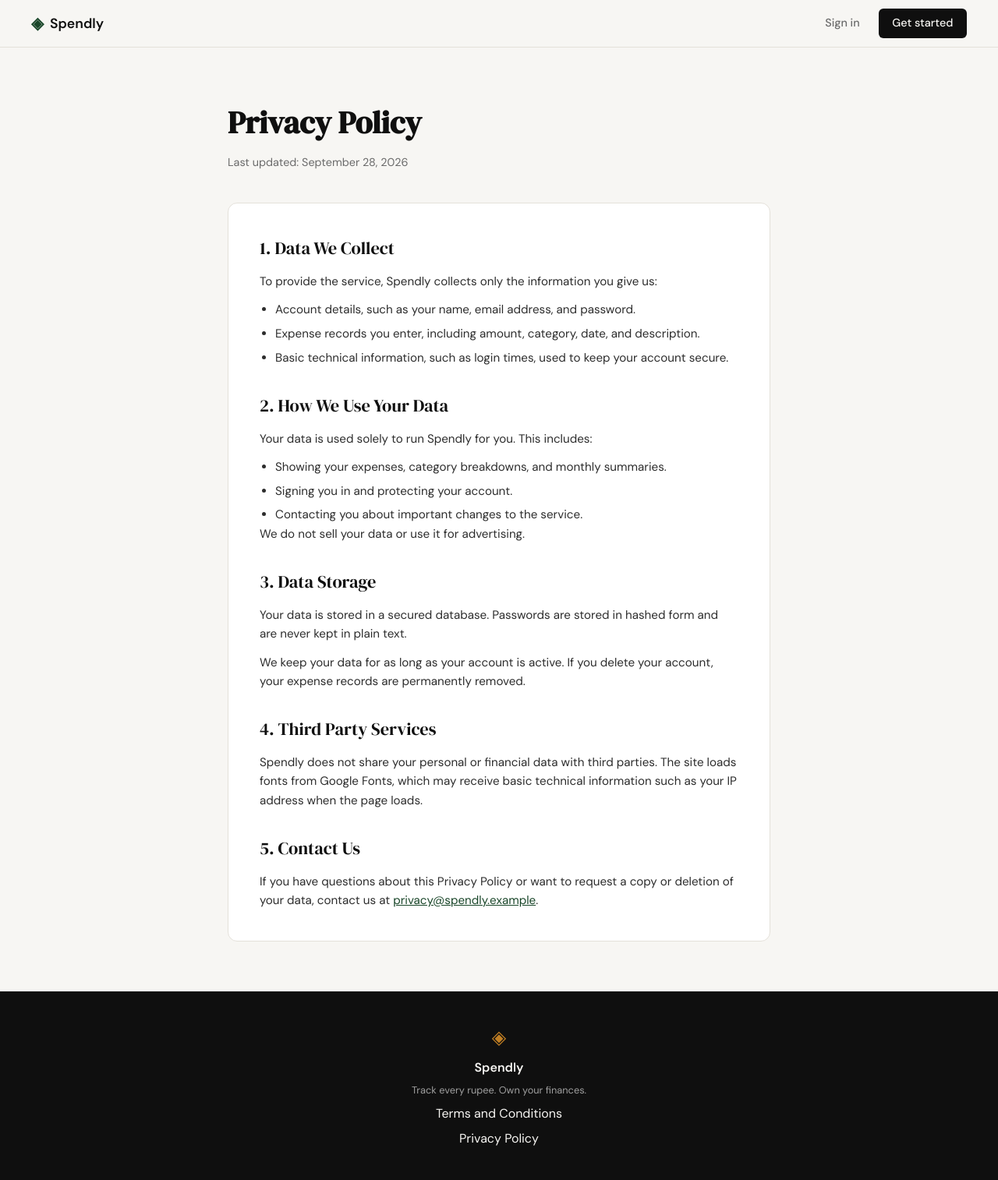
After one commit to pbhujbal-Arc/spendly, a Flask app: page /privacy in a window 1280 px wide. The commit adds this page. Shown: the whole page at 78% size. Run offline with Flask 3, Linux system fonts and the light colour scheme.

Commit message:
landing: add privacy policy page and route
Co-Authored-By: Claude Opus 5.5 <noreply@anthropic.com>

```diff
--- a/app.py
+++ b/app.py
@@ -25,6 +25,11 @@ def login():
 @app.route("/terms")
 def terms():
     return render_template("terms.html")
+
+
+@app.route("/privacy")
+def privacy():
+    return render_template("privacy.html")
 
 
 # ------------------------------------------------------------------ #
--- a/static/css/style.css
+++ b/static/css/style.css
@@ -508,6 +508,73 @@ a { color: inherit; text-decoration: none; }
 }
 
 /* ------------------------------------------------------------------ */
+/* Legal pages                                                         */
+/* ------------------------------------------------------------------ */
+
+.legal-section {
+    max-width: 760px;
+    margin: 0 auto;
+    padding: 4rem 2rem;
+}
+
+.legal-header { margin-bottom: 2.5rem; }
+
+.legal-title {
+    font-family: var(--font-display);
+    font-size: 2.5rem;
+    color: var(--ink);
+    margin-bottom: 0.5rem;
+}
+
+.legal-updated {
+    font-size: 0.9rem;
+    color: var(--ink-muted);
+}
+
+.legal-card {
+    background: var(--paper-card);
+    border: 1px solid var(--border);
+    border-radius: var(--radius-md);
+    padding: 2.5rem;
+}
+
+.legal-card h2 {
+    font-family: var(--font-display);
+    font-size: 1.4rem;
+    font-weight: 400;
+    color: var(--ink);
+    margin: 2rem 0 0.75rem;
+}
+
+.legal-card h2:first-child { margin-top: 0; }
+
+.legal-card p,
+.legal-card li {
+    color: var(--ink-soft);
+    font-size: 0.95rem;
+}
+
+.legal-card p + p { margin-top: 0.75rem; }
+
+.legal-card a {
+    color: var(--accent);
+    text-decoration: underline;
+}
+
+.legal-card ul {
+    margin: 0.75rem 0 0 1.25rem;
+    display: flex;
+    flex-direction: column;
+    gap: 0.4rem;
+}
+
+@media (max-width: 600px) {
+    .legal-section { padding: 2.5rem 1rem; }
+    .legal-card { padding: 1.5rem; }
+    .legal-title { font-size: 2rem; }
+}
+
+/* ------------------------------------------------------------------ */
 /* Responsive                                                          */
 /* ------------------------------------------------------------------ */
 
--- a/templates/base.html
+++ b/templates/base.html
@@ -35,7 +35,7 @@
             <span class="footer-name">Spendly</span>
             <p class="footer-copy">Track every rupee. Own your finances.</p>
             <a href="{{ url_for('terms') }}">Terms and Conditions</a>
-            <a href="#">Privacy Policy</a>
+            <a href="{{ url_for('privacy') }}">Privacy Policy</a>
         </div>
     </footer>
 
--- /dev/null
+++ b/templates/privacy.html
@@ -0,0 +1,63 @@
+{% extends "base.html" %}
+
+{% block title %}Privacy Policy — Spendly{% endblock %}
+
+{% block content %}
+
+<section class="legal-section">
+    <div class="legal-header">
+        <h1 class="legal-title">Privacy Policy</h1>
+        <p class="legal-updated">Last updated: September 28, 2026</p>
+    </div>
+
+    <div class="legal-card">
+        <h2>1. Data We Collect</h2>
+        <p>
+            To provide the service, Spendly collects only the information you give us:
+        </p>
+        <ul>
+            <li>Account details, such as your name, email address, and password.</li>
+            <li>Expense records you enter, including amount, category, date, and description.</li>
+            <li>Basic technical information, such as login times, used to keep your account secure.</li>
+        </ul>
+
+        <h2>2. How We Use Your Data</h2>
+        <p>
+            Your data is used solely to run Spendly for you. This includes:
+        </p>
+        <ul>
+            <li>Showing your expenses, category breakdowns, and monthly summaries.</li>
+            <li>Signing you in and protecting your account.</li>
+            <li>Contacting you about important changes to the service.</li>
+        </ul>
+        <p>
+            We do not sell your data or use it for advertising.
+        </p>
+
+        <h2>3. Data Storage</h2>
+        <p>
+            Your data is stored in a secured database. Passwords are stored in
+            hashed form and are never kept in plain text.
+        </p>
+        <p>
+            We keep your data for as long as your account is active. If you delete
+            your account, your expense records are permanently removed.
+        </p>
+
+        <h2>4. Third Party Services</h2>
+        <p>
+            Spendly does not share your personal or financial data with third parties.
+            The site loads fonts from Google Fonts, which may receive basic technical
+            information such as your IP address when the page loads.
+        </p>
+
+        <h2>5. Contact Us</h2>
+        <p>
+            If you have questions about this Privacy Policy or want to request a copy
+            or deletion of your data, contact us at
+            <a href="mailto:privacy@spendly.example">privacy@spendly.example</a>.
+        </p>
+    </div>
+</section>
+
+{% endblock %}
```
Also changed, not shown: templates/terms.html (+5 -67 lines).
